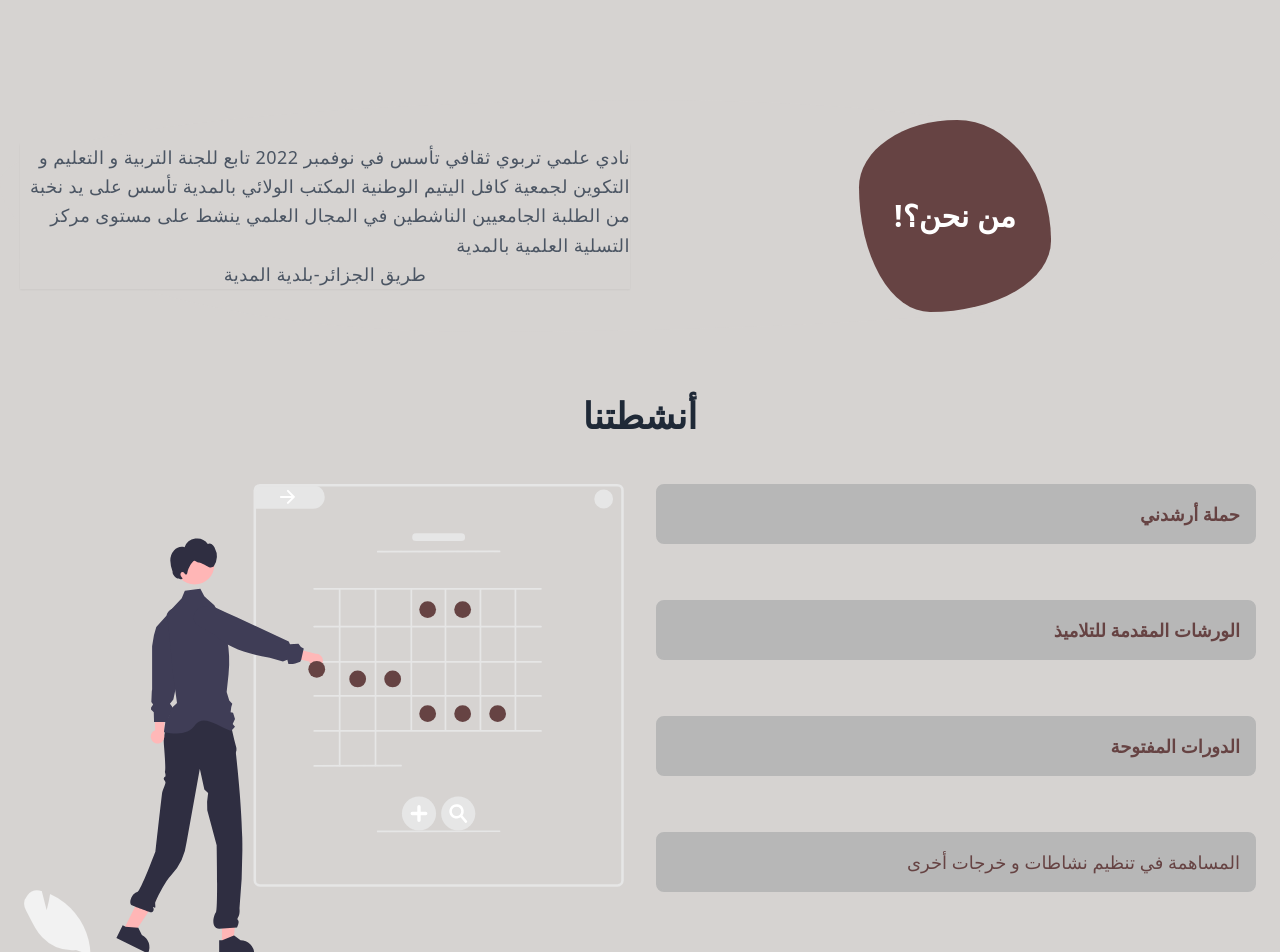
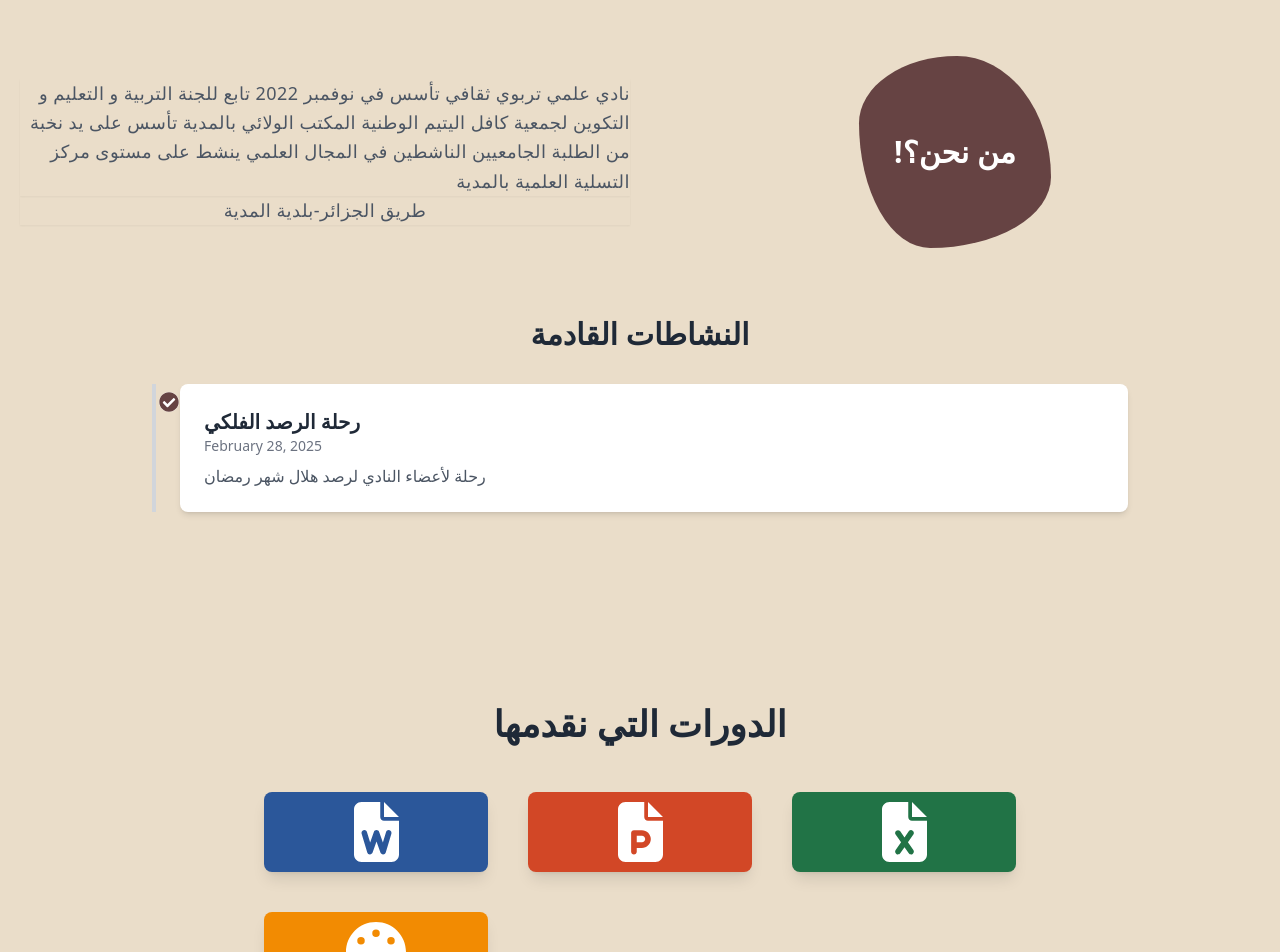
Before and after one commit to ayoubbelme/sadeem-club, a React (Create React App) app: page /home in a window 1280 px wide. Shown: the part 780-1732 px from the top of the page. Built offline with nearby package versions, Linux system fonts and the light colour scheme.

Commit message:
change event section and other things

```diff
--- a/src/App.css
+++ b/src/App.css
@@ -1,3 +1,4 @@
-*{ --tw-bg-opacity: 1;
-    background-color: rgb(214 211 209 / var(--tw-bg-opacity)) }
+body{ --tw-bg-opacity: 1;
+    background: #EADDC9;
+ }
 html{scroll-behavior: smooth;}
--- a/src/App.js
+++ b/src/App.js
@@ -1,13 +1,13 @@
 import { BrowserRouter as Router, Route, Routes, useLocation } from 'react-router-dom';
 import './App.css';
-import { Home, Bac, Work,SplashPage } from './Pages/index';
+import { Home, Bac, SplashPage } from './Pages/index';
 import { Header, Footer } from './Sections/index';
 
 const App = () => {
     const location = useLocation();
 
     // List of routes where the Header should not appear
-    const hiddenHeaderRoutes = ['/Bac', '/WorkShops','/'];
+    const hiddenHeaderRoutes = ['/Bac','/'];
 
     return (
         <>
@@ -15,7 +15,6 @@ const App = () => {
             <Routes>
                 <Route path="/" element={<SplashPage />} />
                 <Route path="/home" element={<Home />} />
-                <Route path="/WorkShops" element={<Work />} />
                 <Route path="/Bac" element={<Bac />} />
             </Routes>
             {!hiddenHeaderRoutes.includes(location.pathname) && <Footer />}
--- a/src/Pages/Home/Home.js
+++ b/src/Pages/Home/Home.js
@@ -1,6 +1,6 @@
 import Container from '../../components/Container/Container';
 import Who from '../../components/who/who';
-import { Courses, Workshops,ContactUs,Activities } from '../../components/index';
+import { Courses,ContactUs,Activities } from '../../components/index';
 
 
 import './Home.css'
@@ -11,7 +11,6 @@ const Home = () => {
                 <Container/>
                 <Who/>
                 <Activities/>
-                <Workshops/>
                 <Courses/>
                 <ContactUs/>
 
--- a/src/Sections/Footer/Footer.js
+++ b/src/Sections/Footer/Footer.js
@@ -2,7 +2,7 @@ import './Footer.css'
 const Footer = () => {
     return (
         <footer className="bg-third text-gray-400 py-8">
-            <div className="container mx-auto px-6 text-center space-y-4 bg-third">
+            <div className="container mx-auto px-6 text-center space-y-4 ">
 
 
 
--- a/src/Sections/Header/Header.js
+++ b/src/Sections/Header/Header.js
@@ -11,7 +11,7 @@ const Header = () => {
     };
 
     return (
-        <nav className="bg-gray-200 border-gray-200">
+        <nav className="border-gray-200">
             <div className="max-w-screen-xl flex flex-wrap items-center justify-between mx-auto p-4">
                 {/* Logo Section */}
                 <a href="/home" className="flex items-center space-x-3 rtl:space-x-reverse">
--- a/src/components/Activities/Activities.css
+++ /dev/null
@@ -1,33 +0,0 @@
-
-.li {
-    border: 2px solid #B7B7B7;
-    background-color: #B7B7B7;
-    padding: 14px;
-    border-radius: 8px;
-    transition: all 0.3s ease-in-out;
-}
-
-
-.li:hover {
-    border-color: #664343;
-    background-color: #f4f4f4;
-    transform: translateY(-5px);
-}
-
-
-.li a {
-    font-weight: bold;
-    color: #664343;
-    text-decoration: none;
-}
-
-.li a:hover {
-    color: #664343;
-}
-
-
-@media (max-width: 768px) {
-    .li {
-        padding: 8px;
-    }
-}
--- a/src/components/Activities/Activities.js
+++ b/src/components/Activities/Activities.js
@@ -1,40 +1,44 @@
-import React from 'react';
-import './Activities.css';
-import activityImage from '../../assets/images/activities/undraw_date_picker_re_r0p8 (1).svg';
+import React from "react";
+import { FaCheckCircle } from "react-icons/fa";
+
+const events = [
+  { id: 1, title: "رحلة الرصد الفلكي", date: "February 28, 2025", description: "رحلة لأعضاء النادي لرصد هلال شهر رمضان" },
+
+];
 
 const Activities = () => {
-    return (
-        <>
-            <h1 className="text-4xl font-bold text-gray-800 mb-6 text-center mt-16" id="Activities">أنشطتنا</h1>
+  return (
+    <div className=" py-12">
+      <div className="max-w-5xl mx-auto px-6">
+        <h2 className="text-3xl font-bold text-center text-gray-800 mb-8">
+          النشاطات القادمة
+        </h2>
 
-            <div className="container mx-auto p-6 flex flex-col md:flex-row items-center md:items-start gap-8">
-                <div className="w-full md:w-1/2">
-                    <img
-                        src={activityImage}
-                        alt="Activities"
-                        className="w-full h-auto object-cover"
-                    />
-                </div>
+        <div className="relative border-l-4 border-gray-300 pl-6 ">
+          {events.map((event, index) => (
+            <div key={event.id} className="mb-8 relative">
+              {/* Timeline Circle */}
+              <div className="absolute left-[-1.3rem] top-2 bg-white rounded-full flex items-center justify-center">
+                <FaCheckCircle className="text-primary text-xl" />
+              </div>
 
-                <div className="w-full md:w-1/2 space-y-4">
-                    <ul className="list-disc list-inside space-y-14" dir="rtl">
-                        <li className="li hover:scale-105 transition duration-200 ease-in-out text-lg font-medium cursor-pointer list-none sm:py-30">
-                            <a className='bg-transparent ' href='/Bac'> حملة أرشدني</a>
-                        </li>
-                        <li className="li hover:scale-105 transition duration-200 ease-in-out text-lg font-medium cursor-pointer list-none ">
-                            <a className='bg-transparent ' href='/WorkShops'> الورشات المقدمة للتلاميذ</a>
-                        </li>
-                        <li className="li hover:scale-105 transition duration-200 ease-in-out text-lg font-medium cursor-pointer list-none ">
-                            <a className='bg-transparent ' href='#courses'> الدورات المفتوحة</a>
-                        </li>
-                        <li className="li hover:scale-105 transition duration-200 ease-in-out text-lg font-medium cursor-pointer list-none text-primary" >
-                            المساهمة في تنظيم نشاطات و خرجات أخرى
-                        </li>
-                    </ul>
-                </div>
+              {/* Event Content */}
+              <div className="p-6 rounded-lg shadow-md bg-white">
+                <h3 className="text-xl font-semibold text-gray-800">{event.title}</h3>
+                <p className="text-sm text-gray-500">{event.date}</p>
+                <p className="text-gray-600 mt-2">{event.description}</p>
+              </div>
+
+              {/* Connector Line */}
+              {index !== events.length - 1 && (
+                <div className="absolute left-[-0.5rem] top-8 h-full w-1 "></div>
+              )}
             </div>
-        </>
-    );
+          ))}
+        </div>
+      </div>
+    </div>
+  );
 };
 
 export default Activities;
--- a/src/components/Container/Container.js
+++ b/src/components/Container/Container.js
@@ -28,17 +28,19 @@ const Container = () => {
     }, []);
 
     return (
-        <div className="min-h-screen flex items-center justify-center py-12 bg-stone-300">
+        <div className="min-h-screen flex items-center justify-center py-12">
             <div className="container mx-auto md:mx-40 flex flex-col lg:flex-row items-center lg:space-x-10 px-6 ">
 
+                {/* Logo Section */}
                 <div className="lg:w-1/2 mb-6 lg:mb-0">
                     <img
                         src={logo}
                         alt="sadeem picture"
-                        className="w-40 h-40 sm:w-72 sm:h-72 md:w-80 md:h-80 rounded-full shadow-lg logo-animation"
+                        className="w-40 h-40 sm:w-72 sm:h-72 md:w-80 md:h-80 rounded-full shadow-2xl logo-animation" // Added shadow-2xl
                     />
                 </div>
 
+                {/* Text Section */}
                 <div className="w-full lg:w-1/2 flex flex-col items-end">
                     <h1 className={"text-4xl font-bold text-gray-800 mb-4 "} ref={textRef}>
                         نادي <span className='text-primary'>سديم</span> يرحب بالجميع
--- a/src/components/Courses/Courses.js
+++ b/src/components/Courses/Courses.js
@@ -99,7 +99,7 @@ const Courses = () => {
                             style={{ color: selectedCourse.color }}
                         />
                         <p className="text-red-400 font-extrabold text-xl bg-transparent">
-                            {selectedCourse.title === "Design Course"
+                            {selectedCourse.link === null
                                 ? "هذه الدورة غير متاحة حاليا"
                                 : "اضغط سجل الآن "}
                         </p>
--- a/src/components/who/who.js
+++ b/src/components/who/who.js
@@ -27,7 +27,7 @@ const Who = () => {
     }, []);
 
     return (
-        <div className="flex flex-col md:flex-row items-center justify-between p-5  mt-20" id="who">
+        <div className="flex flex-col md:flex-row items-center justify-between p-5  mt-4" id="who">
             <div className={`order-2 md:order-1 md:w-1/2 md:mr-5 text-right mt-5 md:mt-0 text-gray-600 ${isVisible ? 'animate-fade-in' : 'opacity-0'}`} ref={textRef}>
                 <p className="text-lg leading-relaxed tracking-wide shadow-sm">
                     نادي علمي تربوي ثقافي تأسس في نوفمبر 2022 تابع للجنة التربية و التعليم و التكوين لجمعية كافل اليتيم الوطنية المكتب الولائي بالمدية تأسس على يد نخبة من الطلبة الجامعيين الناشطين في المجال العلمي ينشط على مستوى مركز التسلية العلمية بالمدية
```
